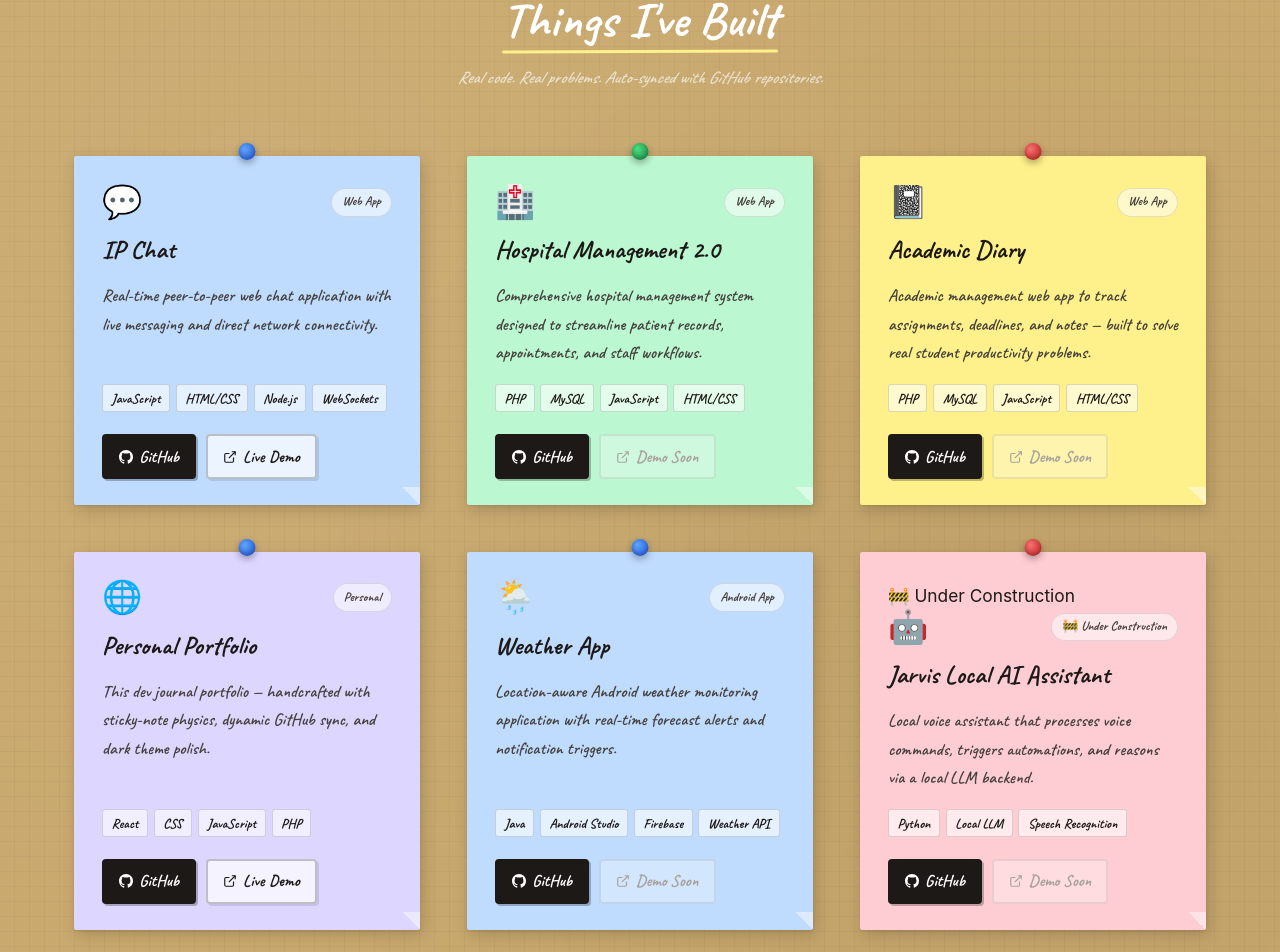
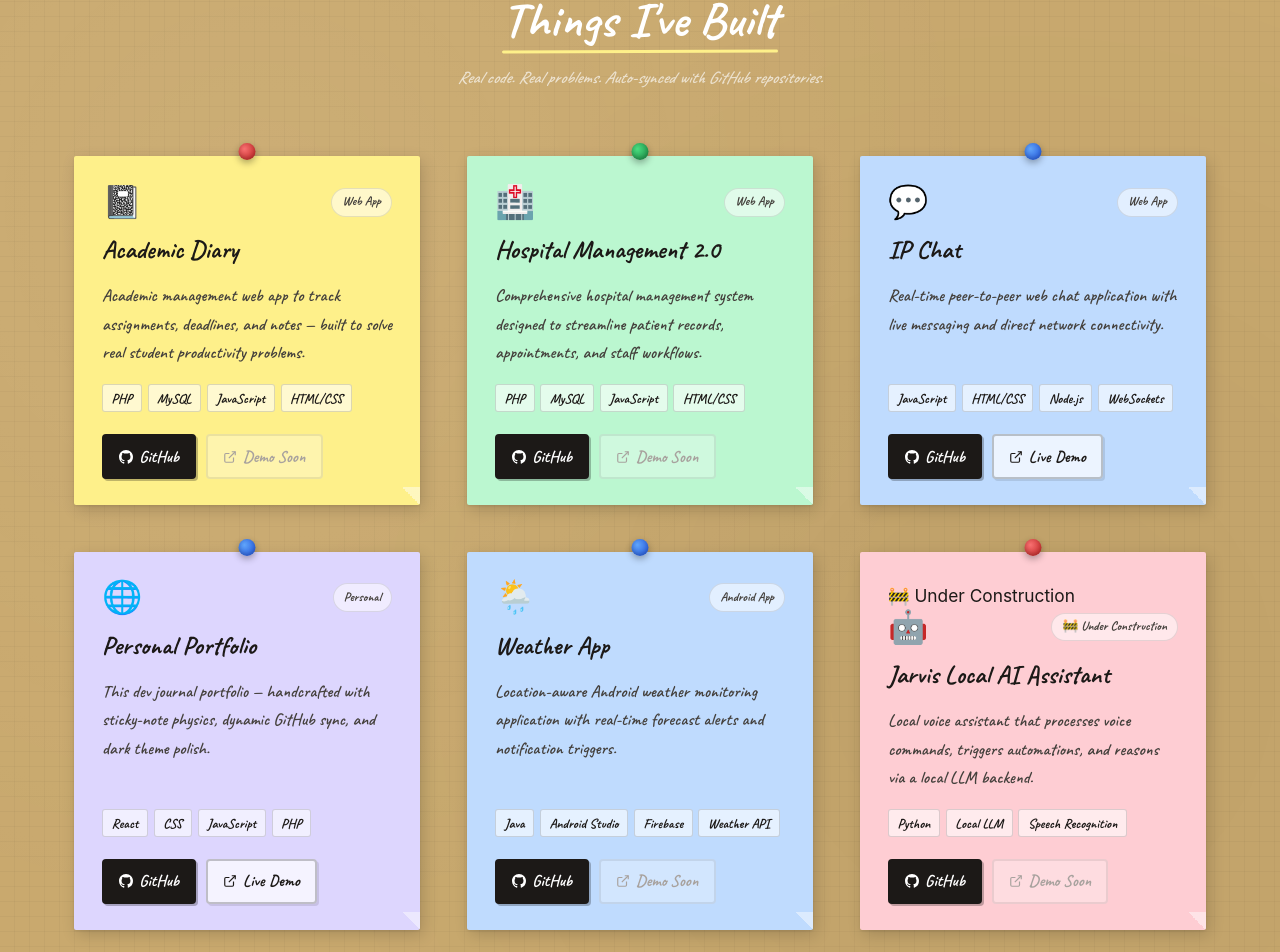
Before and after one commit to someshwar-songara/portfolio, a React (Vite) app: page / in a window 1280 px wide. Shown: the part 2122-3074 px from the top of the page. Built offline with nearby package versions, Linux system fonts and the light colour scheme; no server answers; the HTML template or start-up script is replaced by a standard one.

Commit message:
feat: dynamically match and resolve project emoji to project name

```diff
--- a/src/components/Projects.jsx
+++ b/src/components/Projects.jsx
@@ -1,3 +1,5 @@
+import { getProjectEmoji } from '../data/projects';
+
 export default function Projects({ projects }) {
   return (
     <section id="projects" className="section section--cork" aria-label="Projects">
@@ -36,8 +38,8 @@ export default function Projects({ projects }) {
 
               {/* Card header */}
               <div className="project-header">
-                <span className="project-emoji" aria-hidden="true">
-                  {project.emoji || '⚡'}
+                <span className="project-emoji" aria-hidden="true" title={project.name}>
+                  {project.emoji || getProjectEmoji(project.name, project.description, project.tech)}
                 </span>
                 <div className="project-meta-tags">
                   {Boolean(project.stars) && (
--- a/src/data/githubCache.json
+++ b/src/data/githubCache.json
@@ -1 +1 @@
-[{"name":"ip-chat","language":"JavaScript","html_url":"https://github.com/someshwar-songara/ip-chat","description":null,"homepage":"https://ip-chat-rho.vercel.app","stargazers_count":0,"forks_count":0,"updated_at":"2026-09-15T18:39:53Z","fork":false},{"name":"someshwar-songara","language":null,"html_url":"https://github.com/someshwar-songara/someshwar-songara","description":null,"homepage":null,"stargazers_count":0,"forks_count":0,"updated_at":"2026-08-20T13:54:06Z","fork":false},{"name":"Hospital-2.0","language":"PHP","html_url":"https://github.com/someshwar-songara/Hospital-2.0","description":null,"homepage":null,"stargazers_count":0,"forks_count":0,"updated_at":"2026-06-08T16:13:36Z","fork":false},{"name":"academic-diary","language":"PHP","html_url":"https://github.com/someshwar-songara/academic-diary","description":null,"homepage":null,"stargazers_count":0,"forks_count":0,"updated_at":"2026-06-07T10:41:06Z","fork":false},{"name":"portfolio","language":"HTML","html_url":"https://github.com/someshwar-songara/portfolio","description":null,"homepage":"https://portfolio-chi-eight-36.vercel.app","stargazers_count":0,"forks_count":0,"updated_at":"2026-05-17T20:56:01Z","fork":false}]
+[{"name":"academic-diary","language":"PHP","html_url":"https://github.com/someshwar-songara/academic-diary","description":null,"homepage":null,"stargazers_count":0,"forks_count":0,"updated_at":"2026-06-07T10:41:06Z","fork":false},{"name":"Hospital-2.0","language":"PHP","html_url":"https://github.com/someshwar-songara/Hospital-2.0","description":null,"homepage":null,"stargazers_count":0,"forks_count":0,"updated_at":"2026-06-08T16:13:36Z","fork":false},{"name":"ip-chat","language":"JavaScript","html_url":"https://github.com/someshwar-songara/ip-chat","description":null,"homepage":"https://ip-chat-rho.vercel.app","stargazers_count":0,"forks_count":0,"updated_at":"2026-09-15T18:39:53Z","fork":false},{"name":"portfolio","language":"HTML","html_url":"https://github.com/someshwar-songara/portfolio","description":null,"homepage":"https://portfolio-chi-eight-36.vercel.app","stargazers_count":0,"forks_count":0,"updated_at":"2026-05-17T20:56:01Z","fork":false},{"name":"Weather-App","language":"Java","html_url":"https://github.com/someshwar-songara/Weather-App","description":null,"homepage":null,"stargazers_count":0,"forks_count":0,"updated_at":"2026-08-20T13:54:06Z","fork":false}]
--- a/src/data/projects.js
+++ b/src/data/projects.js
@@ -42,7 +42,131 @@ export const curatedMap = {
     rotate: '-1deg',
     demo_url: 'https://portfolio-chi-eight-36.vercel.app',
   },
+  'Weather-App': {
+    name: 'Weather App',
+    description: 'Location-aware Android weather monitoring application with real-time forecast alerts and notification triggers.',
+    tech: ['Java', 'Android Studio', 'Firebase', 'Weather API'],
+    tag: 'Android App',
+    emoji: '🌦️',
+    color: 'sticky-blue',
+    pin_color: 'pin-blue',
+    rotate: '1.5deg',
+    demo_url: null,
+  },
+  'weather-app': {
+    name: 'Weather App',
+    description: 'Location-aware Android weather monitoring application with real-time forecast alerts and notification triggers.',
+    tech: ['Java', 'Android Studio', 'Firebase', 'Weather API'],
+    tag: 'Android App',
+    emoji: '🌦️',
+    color: 'sticky-blue',
+    pin_color: 'pin-blue',
+    rotate: '1.5deg',
+    demo_url: null,
+  },
 };
+
+export const emojiRules = [
+  // Weather & Climate
+  { match: [/\b(weather|climate|rain|monsoon|forecast|temp|temperature|cloud|sky|sunny|storm)\b/i], emoji: '🌦️' },
+  // Medical & Healthcare
+  { match: [/\b(hospital|clinic|doctor|patient|medical|health|healthcare|medicine|medic|pharmacy|nurse)\b/i], emoji: '🏥' },
+  // Chat & Messaging
+  { match: [/\b(chat|chats|message|messages|messaging|messenger|talk|forum|discuss|discussion|social|p2p|webrtc|socket|sockets)\b/i], emoji: '💬' },
+  // AI, LLM, Assistant, Robots
+  { match: [/\b(jarvis|assistant|ai|bot|voice|speech|speech-rec|llm|gpt|neural|nlp|ml)\b/i, /machine[\s_-]?learning/i, /deep[\s_-]?learning/i], emoji: '🤖' },
+  // Crypto & Blockchain
+  { match: [/\b(crypto|coin|coins|blockchain|token|tokens|wallet|btc|eth|solana|web3|bitcoin|ethereum)\b/i], emoji: '🪙' },
+  // Finance & Banking
+  { match: [/\b(finance|money|budget|expense|expenses|bank|banking|cash|pay|payment|invest|investment|stock|stocks)\b/i], emoji: '💰' },
+  // Fitness & Gym
+  { match: [/\b(fitness|gym|workout|exercise|training|running|steps|athlete|calisthenics)\b/i], emoji: '🏋️' },
+  // Music & Audio
+  { match: [/\b(music|audio|sound|song|songs|spotify|beats|podcast|melody|track|tracks|guitar|piano)\b/i], emoji: '🎵' },
+  // Video & Movies
+  { match: [/\b(video|videos|movie|movies|film|stream|streaming|youtube|cinema|media|clip)\b/i], emoji: '🎬' },
+  // Gaming
+  { match: [/\b(game|games|gaming|gamer|arcade|quest|rpg|unity|unreal|playstation|xbox)\b/i], emoji: '🎮' },
+  // E-commerce & Shopping
+  { match: [/\b(shop|store|cart|market|marketplace|ecommerce|checkout|retail|buy|sell)\b/i, /e[\s_-]?commerce/i], emoji: '🛒' },
+  // Food & Restaurant
+  { match: [/\b(food|restaurant|recipe|recipes|cook|cooking|meal|meals|kitchen|pizza|burger|dining|cafe|coffee)\b/i], emoji: '🍔' },
+  // Academic, Diary, Notes & Education
+  { match: [/\b(academic|diary|journal|student|study|school|college|book|books|notes|note|education|syllabus|assignment|homework)\b/i], emoji: '📓' },
+  // Portfolio, Dev Site, Resume
+  { match: [/\b(portfolio|resume|cv|bio|personal|website|profile)\b/i], emoji: '🌐' },
+  // Productivity, Task & Todo
+  { match: [/\b(task|tasks|todo|todos|kanban|planner|productivity|tracker|organize|checklist)\b/i], emoji: '📋' },
+  // Math & Calculator
+  { match: [/\b(calc|calculator|math|mathematics|formula|equation|matrix)\b/i], emoji: '🧮' },
+  // Photography & Camera
+  { match: [/\b(camera|photo|photos|photography|image|images|gallery|picture|pictures|vision|lens)\b/i], emoji: '📸' },
+  // Security & Authentication
+  { match: [/\b(security|auth|authentication|password|cipher|protect|shield|vault|safe|login|cyber)\b/i], emoji: '🛡️' },
+  // Clock & Timer
+  { match: [/\b(clock|timer|stopwatch|alarm|time|countdown)\b/i], emoji: '⏱️' },
+  // Travel & Maps
+  { match: [/\b(map|maps|gps|travel|tour|navigation|guide|places|compass|trip)\b/i], emoji: '🗺️' },
+  // Quiz & Trivia
+  { match: [/\b(quiz|quizzes|trivia|exam|test|mcq)\b/i], emoji: '❓' },
+  // News & Blog
+  { match: [/\b(news|blog|blogs|article|articles|feed|rss|paper|post|posts)\b/i], emoji: '📰' },
+  // Email & Mailing
+  { match: [/\b(email|mail|inbox|newsletter)\b/i], emoji: '📧' },
+  // Vehicles & Automotive
+  { match: [/\b(car|cars|vehicle|vehicles|auto|traffic|parking|drive|driving)\b/i], emoji: '🚗' },
+  // Mobile Apps
+  { match: [/\b(android|flutter|mobile|ios|phone|kotlin|swift)\b/i, /react[\s_-]?native/i], emoji: '📱' },
+  // Code & Development tools
+  { match: [/\b(code|dev|compiler|editor|ide|snippet|terminal|cli|script|debugger)\b/i], emoji: '💻' },
+  // Cloud & Backend
+  { match: [/\b(cloud|server|database|storage|sync|backend|docker|kubernetes|aws)\b/i], emoji: '☁️' },
+  // Design & Creative
+  { match: [/\b(art|design|drawing|draw|paint|painting|canvas|figma|ui|ux|graphic|creative)\b/i], emoji: '🎨' },
+  // Tools & Utilities
+  { match: [/\b(tool|tools|utility|utilities|settings|config|generator|converter)\b/i], emoji: '🛠️' },
+];
+
+export function normalizeProjectKey(name = '') {
+  return String(name).toLowerCase().replace(/[^a-z0-9]/g, '');
+}
+
+export function findCuratedProject(repoName = '') {
+  if (!repoName) return null;
+  if (curatedMap[repoName]) return curatedMap[repoName];
+  const normalized = normalizeProjectKey(repoName);
+  for (const [key, val] of Object.entries(curatedMap)) {
+    if (normalizeProjectKey(key) === normalized || normalizeProjectKey(val.name) === normalized) {
+      return val;
+    }
+  }
+  return null;
+}
+
+export function getProjectEmoji(name = '', description = '', tech = []) {
+  // 1. Direct curated match check
+  const curated = findCuratedProject(name);
+  if (curated?.emoji) return curated.emoji;
+
+  // 2. Keyword matching from name, description, and technologies
+  const techStr = Array.isArray(tech) ? tech.join(' ') : String(tech || '');
+  const text = `${name} ${description} ${techStr}`.replace(/[-_.]/g, ' ');
+
+  for (const rule of emojiRules) {
+    if (rule.match.some((regex) => regex.test(text))) {
+      return rule.emoji;
+    }
+  }
+
+  // 3. Fallback deterministic emoji based on project name so each project gets a unique, consistent emoji
+  const fallbackEmojis = ['⚡', '💡', '🚀', '🔥', '✨', '🎯', '🛠️', '📦', '🔮', '🌟'];
+  let hash = 0;
+  for (let i = 0; i < name.length; i++) {
+    hash = (hash << 5) - hash + name.charCodeAt(i);
+    hash |= 0;
+  }
+  return fallbackEmojis[Math.abs(hash) % fallbackEmojis.length];
+}
 
 // Additional projects (e.g. Android apps, AI tools)
 export const customProjects = [
--- a/src/hooks/useGitHubData.js
+++ b/src/hooks/useGitHubData.js
@@ -1,7 +1,15 @@
 import { useState, useEffect } from 'react';
 import initialRepos from '../data/githubCache.json';
 import initialProfile from '../data/githubProfileCache.json';
-import { curatedMap, customProjects, paletteCycle, defaultProjects } from '../data/projects';
+import {
+  curatedMap,
+  customProjects,
+  paletteCycle,
+  defaultProjects,
+  findCuratedProject,
+  getProjectEmoji,
+  normalizeProjectKey,
+} from '../data/projects';
 
 const GITHUB_USERNAME = 'someshwar-songara';
 
@@ -22,17 +30,20 @@ function processRepos(githubRepos) {
     const palette = paletteCycle[index % paletteCycle.length];
     index++;
 
-    const curated = curatedMap[repoName] || null;
+    const curated = findCuratedProject(repoName);
     const primaryLang = repo.language || '';
     const techStack = curated?.tech || (primaryLang ? [primaryLang] : ['Code']);
     const demo = repo.homepage || curated?.demo_url || null;
+    const projectName = curated?.name || repoName.replace(/[-_]/g, ' ').replace(/\b\w/g, c => c.toUpperCase());
+    const projectDescription = curated?.description || repo.description || 'Open-source project built and maintained on GitHub.';
+    const emoji = curated?.emoji || getProjectEmoji(projectName, projectDescription, techStack);
 
     projects.push({
-      name: curated?.name || repoName.replace(/[-_]/g, ' ').replace(/\b\w/g, c => c.toUpperCase()),
-      description: curated?.description || repo.description || 'Open-source project built and maintained on GitHub.',
+      name: projectName,
+      description: projectDescription,
       tech: techStack,
       tag: curated?.tag || (primaryLang ? `${primaryLang} Repo` : 'GitHub Repo'),
-      emoji: curated?.emoji || '⚡',
+      emoji: emoji,
       color: curated?.color || palette.color,
       pin_color: curated?.pin_color || palette.pin_color,
       rotate: curated?.rotate || palette.rotate,
@@ -45,9 +56,18 @@ function processRepos(githubRepos) {
     });
   }
 
-  // Append curated projects that are not yet repositories on GitHub
+  // Append curated projects that are not yet repositories on GitHub without duplicating
+  const existingKeys = new Set(projects.map((p) => normalizeProjectKey(p.name)));
+
   for (const custom of customProjects) {
-    projects.push(custom);
+    const customKey = normalizeProjectKey(custom.name);
+    if (!existingKeys.has(customKey)) {
+      projects.push({
+        ...custom,
+        emoji: custom.emoji || getProjectEmoji(custom.name, custom.description, custom.tech),
+      });
+      existingKeys.add(customKey);
+    }
   }
 
   return projects;
```
